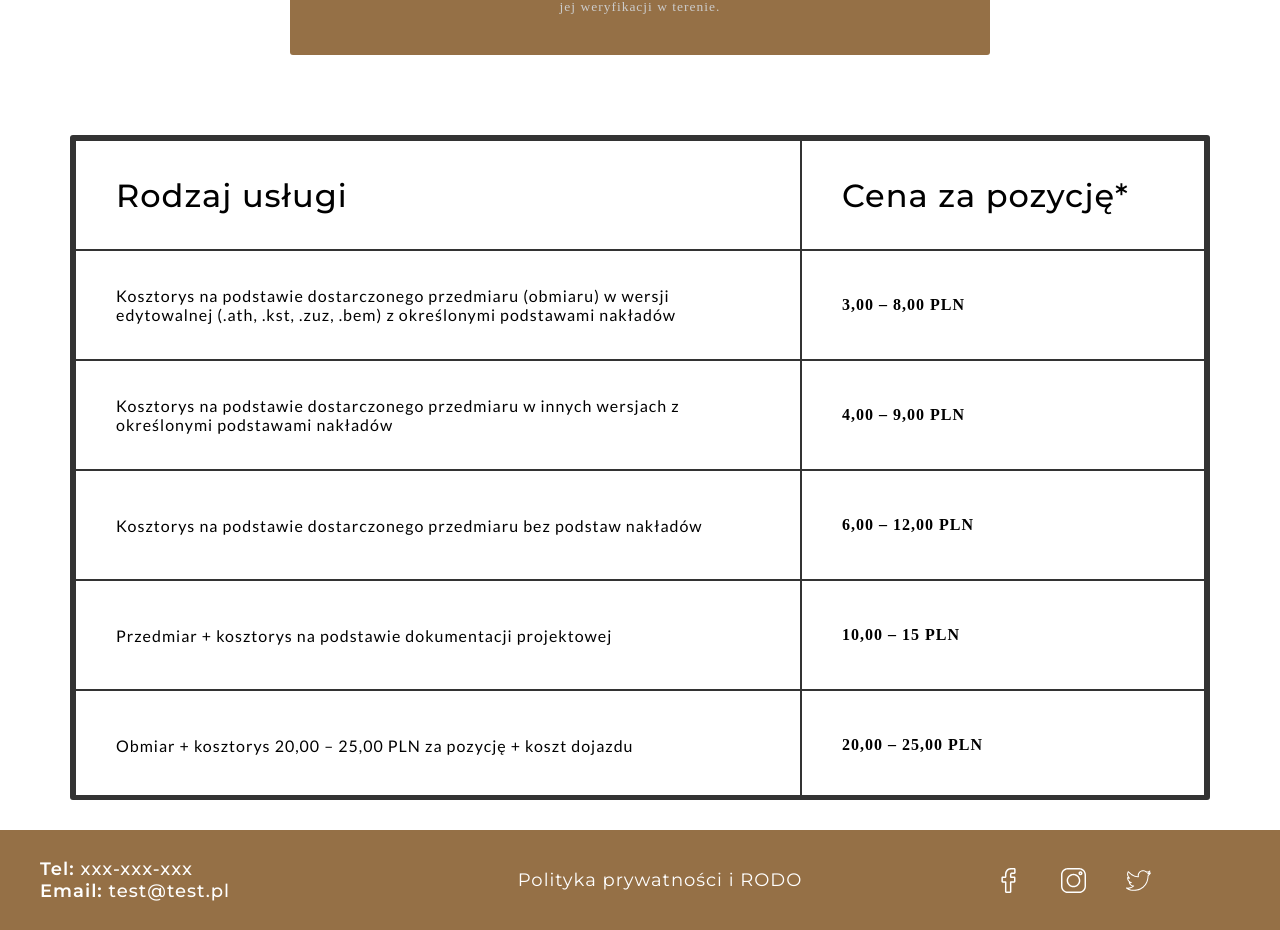
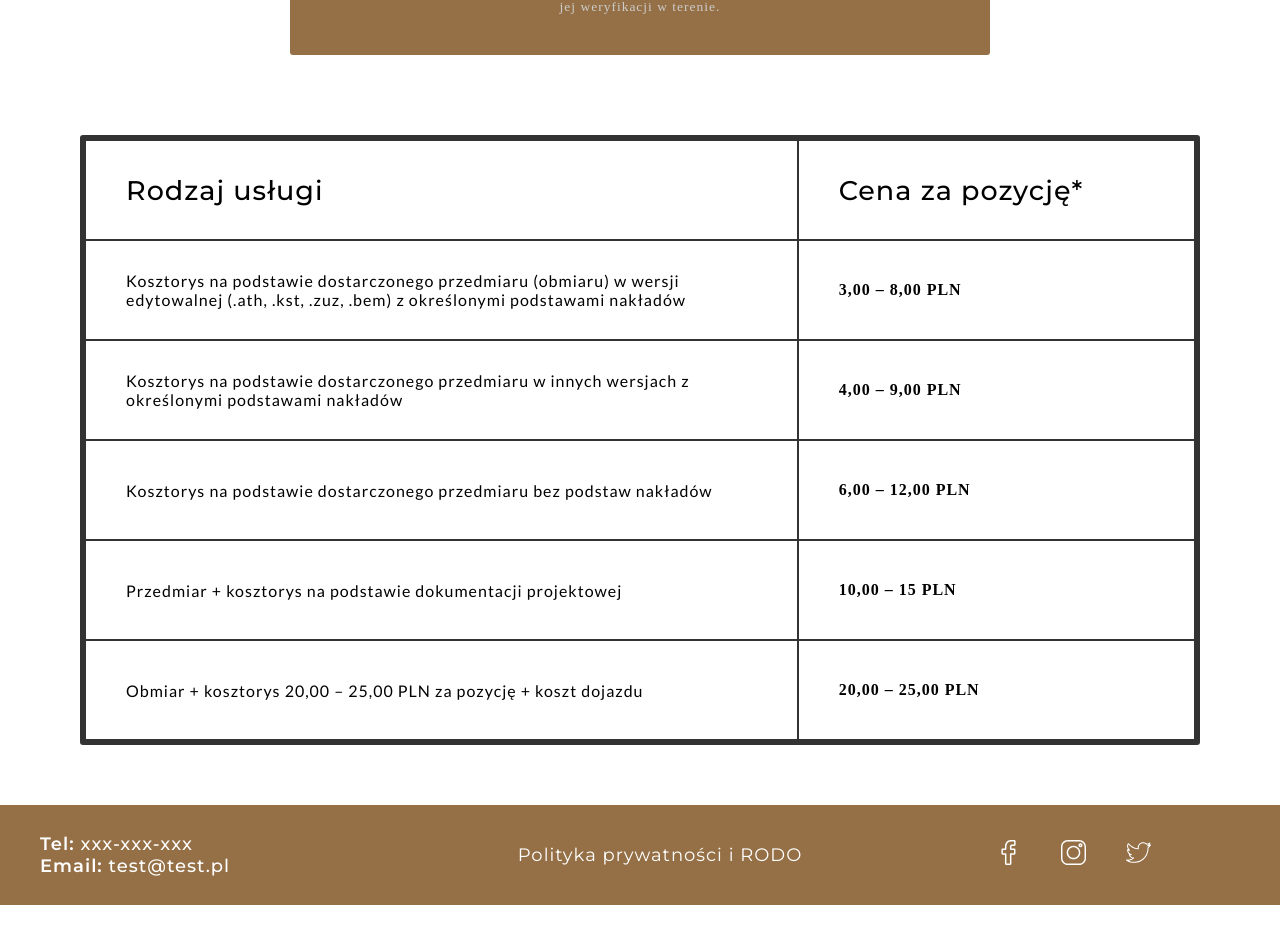
Before and after one commit to oevadee/kosztorysy-1, a React (Create React App) app in the folder client/: page /offer in a window 1280 px wide. Shown: the part 823-1753 px from the top of the page. After the commit the page ends 1728 px from the top, so only its background shows below. Built offline with nearby package versions, Linux system fonts and the light colour scheme.

Commit message:
dopracowałem menu i tabelę ponieważ miały kilka css bugów

```diff
--- a/client/src/components/Footer.js
+++ b/client/src/components/Footer.js
@@ -1,21 +1,43 @@
-import React from 'react'
-import './styles/Footer.scss';
+import React from "react";
+import "./styles/Footer.scss";
 
 const Footer = () => {
   return (
     <footer className="footer">
       <div className="footer__contact">
-        <p className="footer__contact__phone"><span>Tel:</span> xxx-xxx-xxx</p>
-        <p className="footer__contact__email"><span>Email:</span> test@test.pl</p>
+        <p className="footer__contact__phone">
+          <span>Tel:</span> xxx-xxx-xxx
+        </p>
+        <p className="footer__contact__email">
+          <span>Email:</span> test@test.pl
+        </p>
       </div>
       <p className="footer__privacy">Polityka prywatności i RODO</p>
       <div className="footer__socials">
-        <img src="/icons/facebook.svg" alt="facebook" className="footer__socials__icon" />
-        <img src="/icons/instagram.svg" alt="instagram" className="footer__socials__icon" />
-        <img src="/icons/twitter.svg" alt="twitter" className="footer__socials__icon" />
+        <a href="https://www.facebook.com/">
+          <img
+            src="/icons/facebook.svg"
+            alt="facebook"
+            className="footer__socials__icon"
+          />
+        </a>
+        <a href="https://intagram.com/">
+          <img
+            src="/icons/instagram.svg"
+            alt="instagram"
+            className="footer__socials__icon"
+          />
+        </a>
+        <a href="https://twitter.com/">
+          <img
+            src="/icons/twitter.svg"
+            alt="twitter"
+            className="footer__socials__icon"
+          />
+        </a>
       </div>
     </footer>
-  )
-}
+  );
+};
 
-export default Footer
+export default Footer;
--- a/client/src/components/Table.js
+++ b/client/src/components/Table.js
@@ -1,4 +1,5 @@
 import React from "react";
+import './styles/Table.scss';
 
 const tableData = [
   [
@@ -25,19 +26,19 @@ const tableData = [
 
 const Table = () => {
   return (
-    <div className="offerContainer__table">
-      <div className="offerContainer__table__row">
-        <div className="offerContainer__table__row__title">
+    <div className="table">
+      <div className="table__row">
+        <div className="table__row__title">
           <h1>Rodzaj usługi</h1>
         </div>
-        <div className="offerContainer__table__row__price">
+        <div className="table__row__price">
           <h1>Cena za pozycję*</h1>
         </div>
       </div>
       {tableData.map((data) => (
-        <div className="offerContainer__table__row">
-          <div className="offerContainer__table__row__title">{data[0]}</div>
-          <div className="offerContainer__table__row__price">{data[1]}</div>
+        <div key={data} className="table__row">
+          <div className="table__row__title">{data[0]}</div>
+          <div className="table__row__price">{data[1]}</div>
         </div>
       ))}
     </div>
--- a/client/src/components/styles/Navbar.scss
+++ b/client/src/components/styles/Navbar.scss
@@ -36,7 +36,7 @@
 
 .navbar__nav__item--active {
   font-weight: 600;
-  border-bottom: 3px solid $color-brown;
+  color: $color-brown !important;
 }
 
 .navbar__nav__item::after {
--- /dev/null
+++ b/client/src/components/styles/Table.scss
@@ -0,0 +1,45 @@
+@import '../../styles/variables';
+
+.table {
+  margin: 30px 0 60px;
+  width: 1120px;
+  border: solid 5px $color-black;
+  border-radius: $b-radius;
+  overflow: hidden;
+  border-spacing: 0;
+}
+
+.table__row {
+  height: 100px;
+  display: flex;
+  align-items: center;
+}
+
+.table__row__title,
+.table__row__price {
+  border: 1px solid $color-black;
+  padding: 40px;
+  height: 100%;
+  display: flex;
+  align-items: center;
+}
+
+.table__row__title h1,
+.table__row__price h1 {
+  font-family: $font-mont;
+  font-size: $font-m;
+  font-weight: 500;
+}
+
+.table__row__title {
+  flex: 2;
+  font-family: $font-lato;
+  font-size: font-s;
+  font-weight: 400;
+}
+
+.table__row__price {
+  flex: 1;
+  font-size: font-l;
+  font-weight: 600;
+}
--- a/client/src/routes/Contact.js
+++ b/client/src/routes/Contact.js
@@ -33,21 +33,27 @@ const Contact = () => {
           </div>
         </div>
         <div className="contactContainer__socials">
+          <a href="https://www.facebook.com/">
             <img
               src="/icons/facebook.svg"
               alt="facebook"
               className="contactContainer__socials__icon"
             />
+          </a>
+          <a href="https://www.instagram.com/">
             <img
               src="/icons/instagram.svg"
               alt="instagram"
               className="contactContainer__socials__icon"
             />
+          </a>
+          <a href="https://twitter.com/">
             <img
               src="/icons/twitter.svg"
               alt="twitter"
               className="contactContainer__socials__icon"
             />
+          </a>
         </div>
       </div>
       <div className="contactContainer-right">
--- a/client/src/styles/Offer.scss
+++ b/client/src/styles/Offer.scss
@@ -17,47 +17,3 @@
   font-size: $font-l;
   font-weight: 500;
 }
-
-.offerContainer__table {
-  margin: 30px 0;
-  width: 1140px;
-  height: 665px;
-  border: solid 5px $color-black;
-  border-radius: $b-radius;
-}
-
-.offerContainer__table__row {
-  width: 100%;
-  height: 110px;
-  display: flex;
-  align-items: center;
-}
-
-.offerContainer__table__row__title,
-.offerContainer__table__row__price {
-  padding: 40px;
-  height: 100%;
-  border: 1px solid $color-black;
-  display: flex;
-  align-items: center;
-}
-
-.offerContainer__table__row__title h1,
-.offerContainer__table__row__price h1 {
-  font-family: $font-mont;
-  font-size: font-l;
-  font-weight: 500;
-}
-
-.offerContainer__table__row__title {
-  flex: 2;
-  font-family: $font-lato;
-  font-size: font-s;
-  font-weight: 400;
-}
-
-.offerContainer__table__row__price {
-  flex: 1;
-  font-size: font-l;
-  font-weight: 600;
-}
```
Lines whose indentation alone changed are shown as unchanged.
